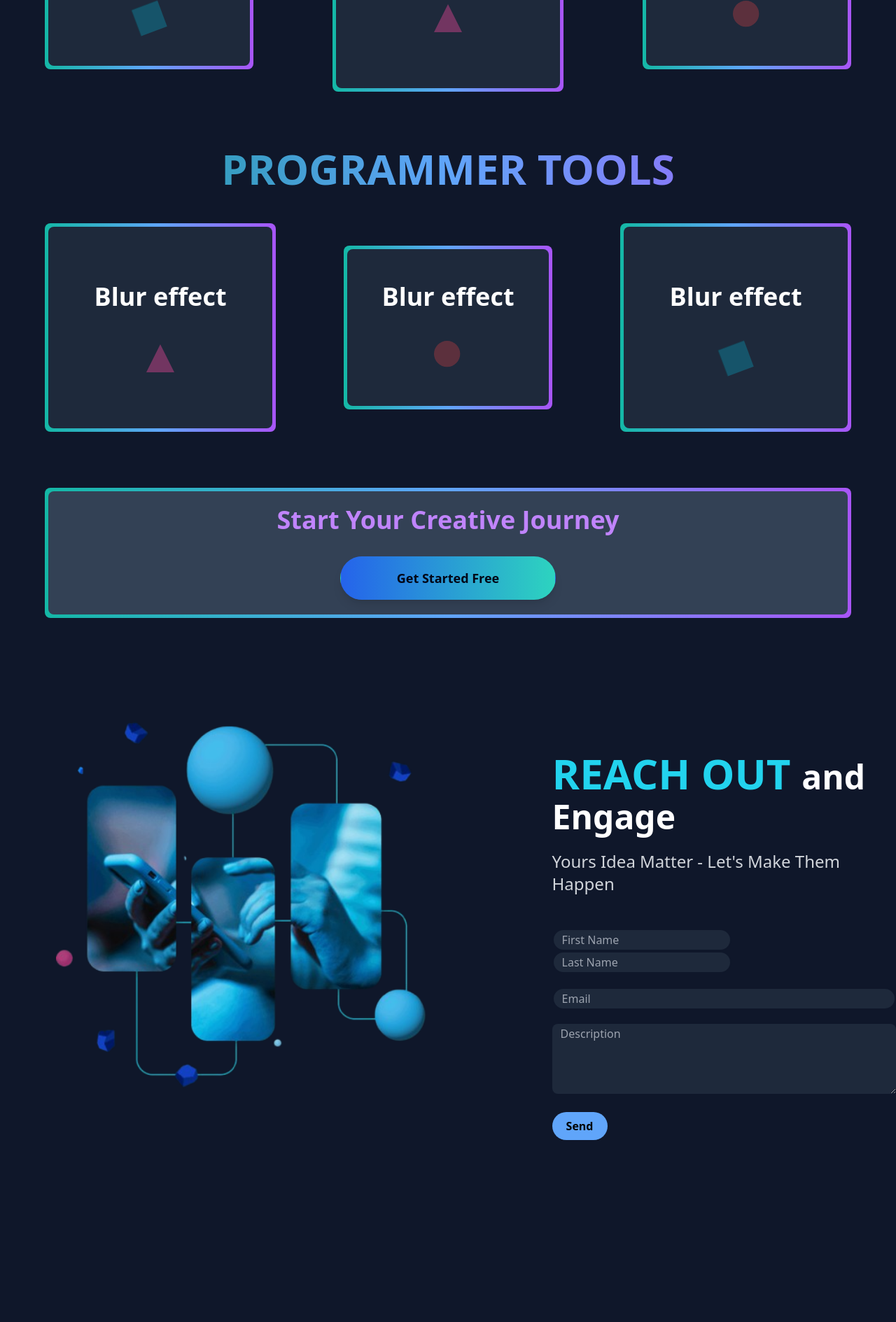
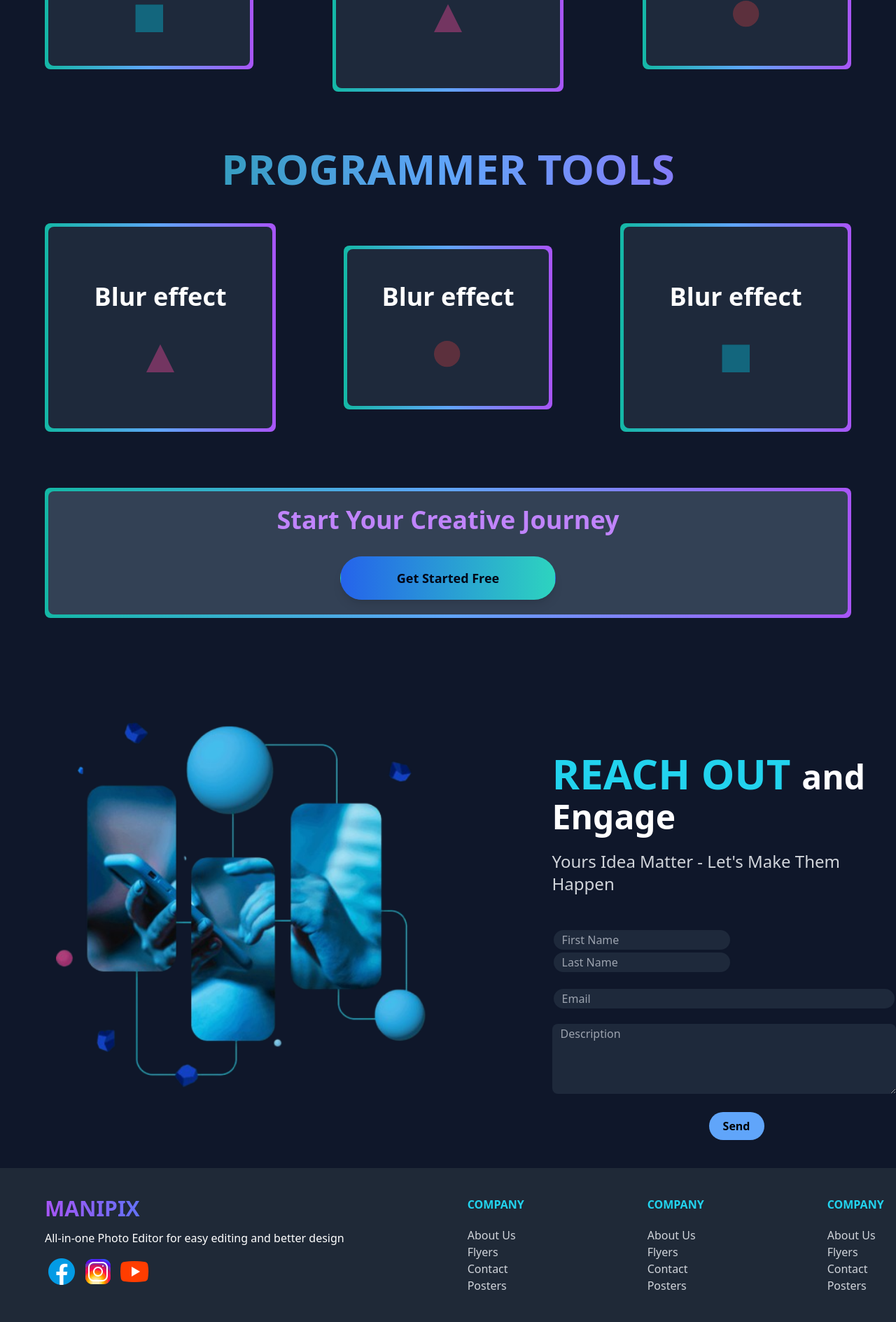
Before and after one commit to HetviThakkar-025/Image-Editing-Website, a Python web app: template templates/index.html in a window 1280 px wide. Shown: the part 1600-3489 px from the top of the page at 70% size. Before the commit the page ends 3229 px from the top, so only its background shows below. Run offline with Jinja, Linux system fonts and the light colour scheme; the template is opened without the code that fills it, so the values that code supplies are empty.

Commit message:
footer done

```diff
--- a/static/output.css
+++ b/static/output.css
@@ -613,24 +613,40 @@ video {
   margin-right: auto;
 }
 
+.mb-10 {
+  margin-bottom: 2.5rem;
+}
+
 .mb-20 {
   margin-bottom: 5rem;
+}
+
+.mb-3 {
+  margin-bottom: 0.75rem;
 }
 
 .mb-4 {
   margin-bottom: 1rem;
 }
 
+.mb-5 {
+  margin-bottom: 1.25rem;
+}
+
 .mb-6 {
   margin-bottom: 1.5rem;
 }
 
+.ml-32 {
+  margin-left: 8rem;
+}
+
+.ml-5 {
+  margin-left: 1.25rem;
+}
+
 .ml-\[60rem\] {
   margin-left: 60rem;
-}
-
-.mr-3 {
-  margin-right: 0.75rem;
 }
 
 .mr-32 {
@@ -665,16 +681,36 @@ video {
   margin-top: 7rem;
 }
 
+.mt-3 {
+  margin-top: 0.75rem;
+}
+
 .mt-5 {
   margin-top: 1.25rem;
 }
 
-.mt-6 {
-  margin-top: 1.5rem;
+.mt-8 {
+  margin-top: 2rem;
 }
 
-.mt-8 {
-  margin-top: 2rem;
+.ml-8 {
+  margin-left: 2rem;
+}
+
+.ml-12 {
+  margin-left: 3rem;
+}
+
+.ml-1 {
+  margin-left: 0.25rem;
+}
+
+.ml-16 {
+  margin-left: 4rem;
+}
+
+.mt-4 {
+  margin-top: 1rem;
 }
 
 .block {
@@ -693,20 +729,16 @@ video {
   height: 2.5rem;
 }
 
+.h-28 {
+  height: 7rem;
+}
+
 .h-44 {
   height: 11rem;
 }
 
 .h-5 {
   height: 1.25rem;
-}
-
-.h-56 {
-  height: 14rem;
-}
-
-.h-72 {
-  height: 18rem;
 }
 
 .min-h-screen {
@@ -717,20 +749,12 @@ video {
   width: 2.5rem;
 }
 
+.w-20 {
+  width: 5rem;
+}
+
 .w-5 {
   width: 1.25rem;
-}
-
-.w-64 {
-  width: 16rem;
-}
-
-.w-72 {
-  width: 18rem;
-}
-
-.w-80 {
-  width: 20rem;
 }
 
 .w-\[39rem\] {
@@ -819,12 +843,32 @@ video {
   justify-content: space-between;
 }
 
+.gap-x-44 {
+  -moz-column-gap: 11rem;
+       column-gap: 11rem;
+}
+
 .gap-y-12 {
   row-gap: 3rem;
 }
 
 .gap-y-8 {
   row-gap: 2rem;
+}
+
+.gap-x-2 {
+  -moz-column-gap: 0.5rem;
+       column-gap: 0.5rem;
+}
+
+.gap-x-3 {
+  -moz-column-gap: 0.75rem;
+       column-gap: 0.75rem;
+}
+
+.gap-x-1 {
+  -moz-column-gap: 0.25rem;
+       column-gap: 0.25rem;
 }
 
 .space-x-10 > :not([hidden]) ~ :not([hidden]) {
@@ -847,12 +891,8 @@ video {
   border-radius: 0.5rem;
 }
 
-.rounded-xl {
-  border-radius: 0.75rem;
-}
-
-.rounded {
-  border-radius: 0.25rem;
+.rounded-md {
+  border-radius: 0.375rem;
 }
 
 .border {
@@ -886,6 +926,16 @@ video {
   border-color: transparent;
 }
 
+.bg-blue-400 {
+  --tw-bg-opacity: 1;
+  background-color: rgb(96 165 250 / var(--tw-bg-opacity, 1));
+}
+
+.bg-gray-800 {
+  --tw-bg-opacity: 1;
+  background-color: rgb(31 41 55 / var(--tw-bg-opacity, 1));
+}
+
 .bg-slate-700 {
   --tw-bg-opacity: 1;
   background-color: rgb(51 65 85 / var(--tw-bg-opacity, 1));
@@ -919,6 +964,12 @@ video {
 .from-blue-700 {
   --tw-gradient-from: #1d4ed8 var(--tw-gradient-from-position);
   --tw-gradient-to: rgb(29 78 216 / 0) var(--tw-gradient-to-position);
+  --tw-gradient-stops: var(--tw-gradient-from), var(--tw-gradient-to);
+}
+
+.from-purple-500 {
+  --tw-gradient-from: #a855f7 var(--tw-gradient-from-position);
+  --tw-gradient-to: rgb(168 85 247 / 0) var(--tw-gradient-to-position);
   --tw-gradient-stops: var(--tw-gradient-from), var(--tw-gradient-to);
 }
 
@@ -945,6 +996,11 @@ video {
   --tw-gradient-stops: var(--tw-gradient-from), #60a5fa var(--tw-gradient-via-position), var(--tw-gradient-to);
 }
 
+.via-blue-500 {
+  --tw-gradient-to: rgb(59 130 246 / 0)  var(--tw-gradient-to-position);
+  --tw-gradient-stops: var(--tw-gradient-from), #3b82f6 var(--tw-gradient-via-position), var(--tw-gradient-to);
+}
+
 .to-blue-300 {
   --tw-gradient-to: #93c5fd var(--tw-gradient-to-position);
 }
@@ -959,6 +1015,10 @@ video {
 
 .to-teal-500 {
   --tw-gradient-to: #14b8a6 var(--tw-gradient-to-position);
+}
+
+.to-teal-600 {
+  --tw-gradient-to: #0d9488 var(--tw-gradient-to-position);
 }
 
 .bg-clip-text {
@@ -1016,6 +1077,11 @@ video {
   padding-right: 0.75rem;
 }
 
+.px-4 {
+  padding-left: 1rem;
+  padding-right: 1rem;
+}
+
 .px-6 {
   padding-left: 1.5rem;
   padding-right: 1.5rem;
@@ -1026,9 +1092,9 @@ video {
   padding-bottom: 0.125rem;
 }
 
-.py-4 {
-  padding-top: 1rem;
-  padding-bottom: 1rem;
+.py-1 {
+  padding-top: 0.25rem;
+  padding-bottom: 0.25rem;
 }
 
 .py-2 {
@@ -1036,14 +1102,9 @@ video {
   padding-bottom: 0.5rem;
 }
 
-.px-4 {
-  padding-left: 1rem;
-  padding-right: 1rem;
-}
-
-.px-5 {
-  padding-left: 1.25rem;
-  padding-right: 1.25rem;
+.py-4 {
+  padding-top: 1rem;
+  padding-bottom: 1rem;
 }
 
 .pl-20 {
@@ -1298,12 +1308,32 @@ video {
     margin-left: 2.5rem;
   }
 
+  .md\:ml-56 {
+    margin-left: 14rem;
+  }
+
+  .md\:mr-3 {
+    margin-right: 0.75rem;
+  }
+
   .md\:mt-0\.5 {
     margin-top: 0.125rem;
   }
 
+  .md\:mt-12 {
+    margin-top: 3rem;
+  }
+
   .md\:mt-16 {
     margin-top: 4rem;
+  }
+
+  .md\:mt-28 {
+    margin-top: 7rem;
+  }
+
+  .md\:mt-6 {
+    margin-top: 1.5rem;
   }
 
   .md\:block {
@@ -1318,8 +1348,42 @@ video {
     display: none;
   }
 
+  .md\:h-56 {
+    height: 14rem;
+  }
+
+  .md\:h-72 {
+    height: 18rem;
+  }
+
+  .md\:w-64 {
+    width: 16rem;
+  }
+
+  .md\:w-72 {
+    width: 18rem;
+  }
+
+  .md\:w-80 {
+    width: 20rem;
+  }
+
+  .md\:w-full {
+    width: 100%;
+  }
+
   .md\:flex-1 {
     flex: 1 1 0%;
+  }
+
+  @keyframes spin {
+    to {
+      transform: rotate(360deg);
+    }
+  }
+
+  .md\:animate-spin-slow {
+    animation: spin 7s linear infinite;
   }
 
   .md\:flex-row {
@@ -1346,6 +1410,10 @@ video {
     margin-bottom: calc(0px * var(--tw-space-y-reverse));
   }
 
+  .md\:rounded-full {
+    border-radius: 9999px;
+  }
+
   .md\:bg-transparent {
     background-color: transparent;
   }
@@ -1360,9 +1428,39 @@ video {
     --tw-gradient-to: transparent var(--tw-gradient-to-position);
   }
 
+  .md\:px-20 {
+    padding-left: 5rem;
+    padding-right: 5rem;
+  }
+
+  .md\:px-5 {
+    padding-left: 1.25rem;
+    padding-right: 1.25rem;
+  }
+
+  .md\:py-2 {
+    padding-top: 0.5rem;
+    padding-bottom: 0.5rem;
+  }
+
+  .md\:py-4 {
+    padding-top: 1rem;
+    padding-bottom: 1rem;
+  }
+
+  .md\:text-2xl {
+    font-size: 1.5rem;
+    line-height: 2rem;
+  }
+
   .md\:text-4xl {
     font-size: 2.25rem;
     line-height: 2.5rem;
+  }
+
+  .md\:text-5xl {
+    font-size: 3rem;
+    line-height: 1;
   }
 
   .md\:text-6xl {
--- a/templates/index.html
+++ b/templates/index.html
@@ -77,9 +77,9 @@
                 </svg>
             </div>
 
-            <hr class="w-50 mt-14 border-blue-400">
+            <hr class="hidden md:block w-50 mt-14 border-blue-400">
 
-            <svg class="w-10 h-10 text-pink-500 opacity-30 animate-spin-slow mt-10 mb-6 ml-[60rem]"
+            <svg class="hidden md:block w-10 h-10 text-pink-500 opacity-30 animate-spin-slow mt-10 mb-6 ml-[60rem]"
                 xmlns="http://www.w3.org/2000/svg" viewBox="0 0 100 100">
                 <polygon points="50,0 0,100 100,100" fill="currentColor"></polygon>
             </svg>
@@ -91,33 +91,36 @@
     <div id="tools">
         <div class="mb-20">
             <h1
-                class="text-6xl text-center font-bold bg-gradient-to-r from-teal-600 via-blue-400 to-purple-500 bg-clip-text text-transparent">
+                class="text-4xl md:text-6xl text-center font-bold bg-gradient-to-r from-teal-600 via-blue-400 to-purple-500 bg-clip-text text-transparent">
                 BASIC TOOLS</h1>
 
             <div class="flex flex-row text-white justify-between items-center mt-12 mx-auto max-w-6xl">
                 <div class="p-[5px] bg-gradient-to-r from-teal-500 via-blue-400 to-purple-500 rounded-lg">
-                    <div class="flex flex-col items-center justify-center w-80 h-72 bg-slate-800 rounded-lg gap-y-12">
-                        <p class="font-bold text-4xl">Blur effect</p>
-                        <svg class="md:block w-10 h-10 fill-red-500 opacity-30 animate-bounce"
+                    <div
+                        class="flex flex-col items-center justify-center w-20 h-28 md:w-80 md:h-72 bg-slate-800 rounded-lg gap-y-12">
+                        <p class="font-semibold text-xl md:font-bold md:text-4xl">Blur effect</p>
+                        <svg class="w-10 h-10 fill-red-500 md:opacity-30 animate-bounce"
                             xmlns="http://www.w3.org/2000/svg" viewBox="0 0 150 150">
                             <circle cx="70" cy="70" r="70" />
                         </svg>
                     </div>
                 </div>
                 <div class="p-[5px] bg-gradient-to-r from-teal-500 via-blue-400 to-purple-500 rounded-lg">
-                    <div class="flex flex-col items-center justify-center w-72 h-56 bg-slate-800 rounded-lg gap-y-12">
-                        <p class="font-bold text-4xl">Blur effect</p>
-                        <svg class="hidden md:block w-10 h-10 fill-cyan-500 opacity-30 animate-spin-slow"
+                    <div
+                        class="flex flex-col items-center justify-center w-20 h-28 md:w-72 md:h-56 bg-slate-800 rounded-lg gap-y-12">
+                        <p class="font-semibold text-xl md:font-bold md:text-4xl">Blur effect</p>
+                        <svg class="w-10 h-10 fill-cyan-500 md:opacity-30 animate-pulse md:animate-spin-slow"
                             xmlns="http://www.w3.org/2000/svg" viewBox="0 0 100 100">
                             <rect width="800" height="800" class="stroke-black stroke-2" />
                         </svg>
                     </div>
                 </div>
                 <div class="p-[5px] bg-gradient-to-r from-teal-500 via-blue-400 to-purple-500 rounded-lg">
-                    <div class="flex flex-col items-center justify-center w-80 h-72 bg-slate-800 rounded-lg gap-y-12">
-                        <p class="font-bold text-4xl">Blur effect</p>
-                        <svg class="w-10 h-10 text-pink-500 animate-flicker" xmlns="http://www.w3.org/2000/svg"
-                            viewBox="0 0 100 100">
+                    <div
+                        class="flex flex-col items-center justify-center w-20 h-28 md:w-80 md:h-72 bg-slate-800 rounded-lg gap-y-12">
+                        <p class="font-semibold md:font-bold text-xl md:text-4xl">Blur effect</p>
+                        <svg class="w-10 h-10 text-pink-500 animate-flicker md:opacity-30"
+                            xmlns="http://www.w3.org/2000/svg" viewBox="0 0 100 100">
                             <polygon points="50,0 0,100 100,100" fill="currentColor"></polygon>
                         </svg>
                     </div>
@@ -129,31 +132,35 @@
         <!-- ADVANCE TOOLS -->
         <div class="mb-20">
             <h1
-                class="text-6xl text-center font-bold bg-gradient-to-r from-teal-600 via-blue-400 to-purple-500 bg-clip-text text-transparent">
+                class="text-4xl md:text-6xl text-center font-bold bg-gradient-to-r from-teal-600 via-blue-400 to-purple-500 bg-clip-text text-transparent">
                 ADVANCE TOOLS</h1>
 
             <div class="flex flex-row text-white justify-between items-center mt-12 mx-auto max-w-6xl">
                 <div class="p-[5px] bg-gradient-to-r from-teal-500 via-blue-400 to-purple-500 rounded-lg">
-                    <div class="flex flex-col items-center justify-center w-72 h-56 bg-slate-800 rounded-lg gap-y-12">
-                        <p class="font-bold text-4xl">Blur effect</p>
-                        <svg class="hidden md:block w-10 h-10 fill-cyan-500 opacity-30 animate-spin-slow"
-                            xmlns="http://www.w3.org/2000/svg" viewBox="0 0 100 100">
+                    <div
+                        class="flex flex-col items-center justify-center w-20 h-28 md:w-72 md:h-56 bg-slate-800 rounded-lg gap-y-12">
+                        <p class="font-semibold text-xl md:font-bold md:text-4xl">Blur effect</p>
+                        <svg class="w-10 h-10 fill-cyan-500 opacity-30 animate-pulse" xmlns="http://www.w3.org/2000/svg"
+                            viewBox="0 0 100 100">
                             <rect width="800" height="800" class="stroke-black stroke-2" />
                         </svg>
                     </div>
                 </div>
                 <div class="p-[5px] bg-gradient-to-r from-teal-500 via-blue-400 to-purple-500 rounded-lg">
-                    <div class="flex flex-col items-center justify-center w-80 h-72 bg-slate-800 rounded-lg gap-y-12">
-                        <p class="font-bold text-4xl">Blur effect</p>
+                    <div
+                        class="flex flex-col items-center justify-center w-20 h-28 md:w-80 md:h-72 bg-slate-800 rounded-lg gap-y-12">
+                        <p class="font-semibold text-xl md:font-bold md:text-4xl">Blur effect</p>
                         <svg class="w-10 h-10 text-pink-500 animate-flicker" xmlns="http://www.w3.org/2000/svg"
                             viewBox="0 0 100 100">
                             <polygon points="50,0 0,100 100,100" fill="currentColor"></polygon>
                         </svg>
                     </div>
                 </div>
+
                 <div class="p-[5px] bg-gradient-to-r from-teal-500 via-blue-400 to-purple-500 rounded-lg">
-                    <div class="flex flex-col items-center justify-center w-72 h-56 bg-slate-800 rounded-lg gap-y-12">
-                        <p class="font-bold text-4xl">Blur effect</p>
+                    <div
+                        class="flex flex-col items-center justify-center w-20 h-28 md:w-72 md:h-56 bg-slate-800 rounded-lg gap-y-12">
+                        <p class="font-semibold text-xl md:font-bold md:text-4xl">Blur effect</p>
                         <svg class="md:block w-10 h-10 fill-red-500 opacity-30 animate-bounce"
                             xmlns="http://www.w3.org/2000/svg" viewBox="0 0 150 150">
                             <circle cx="70" cy="70" r="70" />
@@ -167,13 +174,14 @@
         <!-- PROGRAMMER TOOLS -->
         <div class="mb-20">
             <h1
-                class="text-6xl text-center font-bold bg-gradient-to-r from-teal-600 via-blue-400 to-purple-500 bg-clip-text text-transparent">
+                class="text-4xl md:text-6xl text-center font-bold bg-gradient-to-r from-teal-600 via-blue-400 to-purple-500 bg-clip-text text-transparent">
                 PROGRAMMER TOOLS</h1>
 
             <div class="flex flex-row text-white justify-between items-center mt-12 mx-auto max-w-6xl">
                 <div class="p-[5px] bg-gradient-to-r from-teal-500 via-blue-400 to-purple-500 rounded-lg">
-                    <div class="flex flex-col items-center justify-center w-80 h-72 bg-slate-800 rounded-lg gap-y-12">
-                        <p class="font-bold text-4xl">Blur effect</p>
+                    <div
+                        class="flex flex-col items-center justify-center w-20 h-28 md:w-80 md:h-72 bg-slate-800 rounded-lg gap-y-12">
+                        <p class="font-semibold text-xl md:font-bold md:text-4xl">Blur effect</p>
                         <svg class="w-10 h-10 text-pink-500 animate-flicker" xmlns="http://www.w3.org/2000/svg"
                             viewBox="0 0 100 100">
                             <polygon points="50,0 0,100 100,100" fill="currentColor"></polygon>
@@ -181,8 +189,9 @@
                     </div>
                 </div>
                 <div class="p-[5px] bg-gradient-to-r from-teal-500 via-blue-400 to-purple-500 rounded-lg">
-                    <div class="flex flex-col items-center justify-center w-72 h-56 bg-slate-800 rounded-lg gap-y-12">
-                        <p class="font-bold text-4xl">Blur effect</p>
+                    <div
+                        class="flex flex-col items-center justify-center w-20 h-28 md:w-72 md:h-56 bg-slate-800 rounded-lg gap-y-12">
+                        <p class="font-semibold text-xl md:font-bold md:text-4xl">Blur effect</p>
                         <svg class="md:block w-10 h-10 fill-red-500 opacity-30 animate-bounce"
                             xmlns="http://www.w3.org/2000/svg" viewBox="0 0 150 150">
                             <circle cx="70" cy="70" r="70" />
@@ -190,10 +199,11 @@
                     </div>
                 </div>
                 <div class="p-[5px] bg-gradient-to-r from-teal-500 via-blue-400 to-purple-500 rounded-lg">
-                    <div class="flex flex-col items-center justify-center w-80 h-72 bg-slate-800 rounded-lg gap-y-12">
-                        <p class="font-bold text-4xl">Blur effect</p>
-                        <svg class="hidden md:block w-10 h-10 fill-cyan-500 opacity-30 animate-spin-slow"
-                            xmlns="http://www.w3.org/2000/svg" viewBox="0 0 100 100">
+                    <div
+                        class="flex flex-col items-center justify-center w-20 h-28 md:w-80 md:h-72 bg-slate-800 rounded-lg gap-y-12">
+                        <p class="font-semibold text-xl md:font-bold md:text-4xl">Blur effect</p>
+                        <svg class="w-10 h-10 fill-cyan-500 opacity-30 animate-pulse" xmlns="http://www.w3.org/2000/svg"
+                            viewBox="0 0 100 100">
                             <rect width="800" height="800" class="stroke-black stroke-2" />
                         </svg>
                     </div>
@@ -204,9 +214,9 @@
         <div class="flex flex-row items-center justify-center mt-14 mx-auto max-w-6xl">
             <div class="p-[5px] bg-gradient-to-r from-teal-500 via-blue-400 to-purple-500 rounded-lg w-full">
                 <div class="flex flex-col items-center justify-center w-full h-44 bg-slate-700 rounded-lg gap-y-8">
-                    <p class="font-bold text-4xl text-purple-400">Start Your Creative Journey</p>
+                    <p class="font-bold text-2xl md:text-4xl text-purple-400">Start Your Creative Journey</p>
                     <button
-                        class="px-20 py-4 text-lg bg-gradient-to-r from-blue-600 to-teal-400 text-slate-950 font-bold rounded-full border border-transparent hover:text-gray-300 shadow-lg hover:scale-105 hover:shadow-xl transition-all duration-300">
+                        class="px-10 py-2 md:px-20 md:py-4 text-lg bg-gradient-to-r from-blue-600 to-teal-400 text-slate-950 font-bold rounded-full border border-transparent hover:text-gray-300 shadow-lg hover:scale-105 hover:shadow-xl transition-all duration-300">
                         Get Started Free
                     </button>
                 </div>
@@ -214,40 +224,85 @@
         </div>
     </div>
 
-    <div class="flex flex-row mt-28" id="contact">
-        <div class="pl-20 mr-32">
+    <div class="flex flex-row mt-2 md:mt-28" id="contact">
+        <div class="hidden md:block pl-20 mr-32">
             <img src="/static/images/reach.png" alt="" class="w-[39rem]">
         </div>
 
         <div class="mt-20">
-            <p class="text-6xl text-cyan-400 font-bold">REACH OUT <span
-                    class="text-white text-5xl font-semibold">and</span></p>
-            <p class="text-white text-5xl font-semibold mt-2">Engage</p>
-            <p class="text-2xl text-gray-300 mt-6">Yours Idea Matter - Let's Make Them Happen</p>
+            <p class="text-4xl md:text-6xl text-cyan-400 font-bold">REACH OUT <span
+                    class="text-white text-3xl md:text-5xl font-semibold">and</span></p>
+            <p class="text-white text-3xl md:text-5xl font-semibold mt-2">Engage</p>
+            <p class="text-lg md:text-2xl text-gray-300 mt-3 md:mt-6">Yours Idea Matter - Let's Make Them Happen</p>
 
-            <div class="flex flex-col mt-12">
+            <div class="flex flex-col mt-8 md:mt-12">
                 <form action="#">
                     <div>
                         <input type="text" name="fname" id="" placeholder="First Name"
-                            class="bg-slate-800 w-64 mr-3 border-2 rounded-full border-slate-900 px-3 py-0.5 caret-cyan-500 focus:outline-none focus:ring-1 focus:ring-cyan-300">
+                            class="bg-slate-800 w-full md:w-64 mb-5 md:mr-3 md:mb-0 border-2 rounded-full border-slate-900 px-3 py-0.5 caret-cyan-500 focus:outline-none focus:ring-1 focus:ring-cyan-300">
                         <input type="text" name="lname" id="" placeholder="Last Name"
-                            class="bg-slate-800 w-64 border-2 rounded-full border-slate-900 px-3 py-0.5 caret-cyan-500 focus:outline-none focus:ring-1 focus:ring-cyan-300">
+                            class="bg-slate-800 w-full md:w-64 border-2 rounded-full border-slate-900 px-3 py-0.5 caret-cyan-500 focus:outline-none focus:ring-1 focus:ring-cyan-300">
                     </div>
                     <div class="mt-5">
                         <input type="email" name="email" id="" placeholder="Email"
-                            class="bg-slate-800 w-full mr-3 border-2 rounded-full border-slate-900 px-3 py-0.5 caret-cyan-500 focus:outline-none focus:ring-1 focus:ring-cyan-300">
+                            class="bg-slate-800 w-full md:-64 md:w-full md:mr-3 border-2 rounded-full border-slate-900 px-3 py-0.5 caret-cyan-500 focus:outline-none focus:ring-1 focus:ring-cyan-300">
                     </div>
                     <div class="mt-5">
                         <textarea name="desc" id="" rows="4" cols="15" placeholder="Description"
-                            class="bg-slate-800 w-full mr-3 rounded-lg px-3 py-0.5 caret-cyan-500 focus:outline-none focus:ring-1 focus:ring-cyan-300"></textarea>
+                            class="bg-slate-800 w-full md:mr-3 rounded-lg px-3 py-0.5 caret-cyan-500 focus:outline-none focus:ring-1 focus:ring-cyan-300"></textarea>
                     </div>
-                    <div class="mt-5">
-                        <input type="submit" value="Send" class="bg-blue-400 text-black py-2 font-semibold px-5 rounded-full">
+                    <div class="mt-5 ml-32 md:ml-56">
+                        <input type="submit" value="Send"
+                            class="bg-blue-400 text-black py-1 md:py-2 font-semibold px-4 md:px-5 rounded-md md:rounded-full">
                     </div>
                 </form>
             </div>
         </div>
     </div>
+
+    <footer class="mt-10 bg-gray-800 flex flex-row gap-x-44">
+        <div class="mt-10 ml-16">
+            <p
+                class="bg-gradient-to-r from-purple-500 via-blue-500 to-teal-600 bg-clip-text text-transparent text-3xl mb-3 font-bold">
+                MANIPIX</p>
+            <p class="text-white">All-in-one Photo Editor for easy editing and better design</p>
+            <div class="flex flex-row mt-3 gap-x-1">
+                <a href="https://www.facebook.com/" target="_blank"><img src="/static/images/facebook.png" alt=""></a>
+                <a href="https://www.instagram.com/" target="_blank"><img src="/static/images/instagram.png" alt=""></a>
+                <a href="https://www.youtube.com/" target="_blank"><img src="/static/images/youtube.png" alt=""></a>
+            </div>
+        </div>
+
+        <div class="mt-10 mb-10">
+            <p class="text-cyan-400 font-semibold mb-5">COMPANY</p>
+            <ul class="text-gray-300">
+                <li class="hover:text-blue-400">About Us</l10>
+                <li class="hover:text-blue-400">Flyers</li>
+                <li class="hover:text-blue-400">Contact</li>
+                <li class="hover:text-blue-400">Posters</li>
+            </ul>
+        </div>
+
+        <div class="mt-10 mb-10">
+            <p class="text-cyan-400 font-semibold mb-5">COMPANY</p>
+            <ul class="text-gray-300">
+                <li class="hover:text-blue-400">About Us</l10>
+                <li class="hover:text-blue-400">Flyers</li>
+                <li class="hover:text-blue-400">Contact</li>
+                <li class="hover:text-blue-400">Posters</li>
+            </ul>
+        </div>
+
+        <div class="mt-10 mb-10">
+            <p class="text-cyan-400 font-semibold mb-5">COMPANY</p>
+            <ul class="text-gray-300">
+                <li class="hover:text-blue-400">About Us</l10>
+                <li class="hover:text-blue-400">Flyers</li>
+                <li class="hover:text-blue-400">Contact</li>
+                <li class="hover:text-blue-400">Posters</li>
+            </ul>
+        </div>
+    </footer>
 
     <script>
         const hamburger = document.getElementById('hamburger');
@@ -255,7 +310,6 @@
 
         hamburger.addEventListener('click', () => {
             menu.classList.toggle('hidden'); // Toggles the visibility
-            // content.classList.toggle('mt-5');
         });
     </script>
 
```
Also changed, not shown: other parts of static/output.css (+30 -77 lines), static/images/facebook.png (added), static/images/instagram.png (added), static/images/youtube.png (added).
